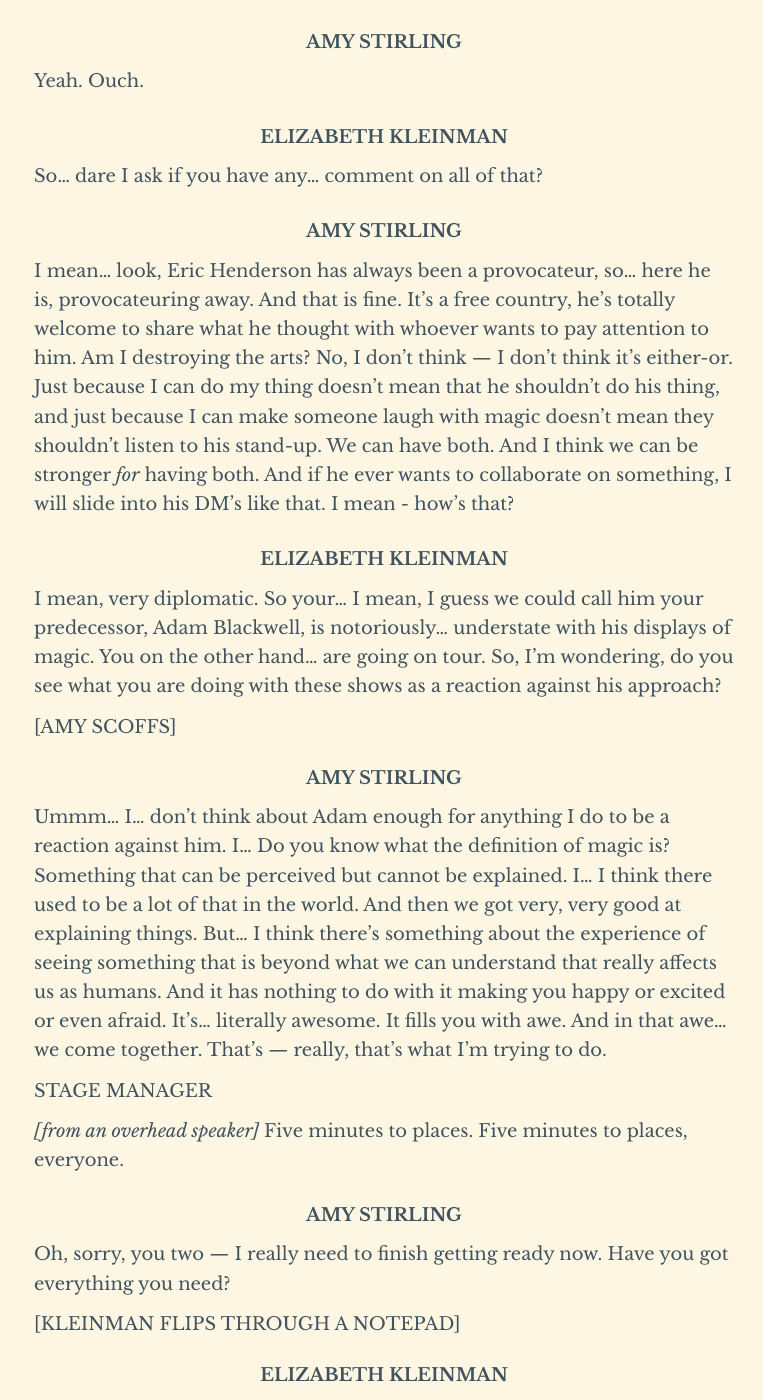
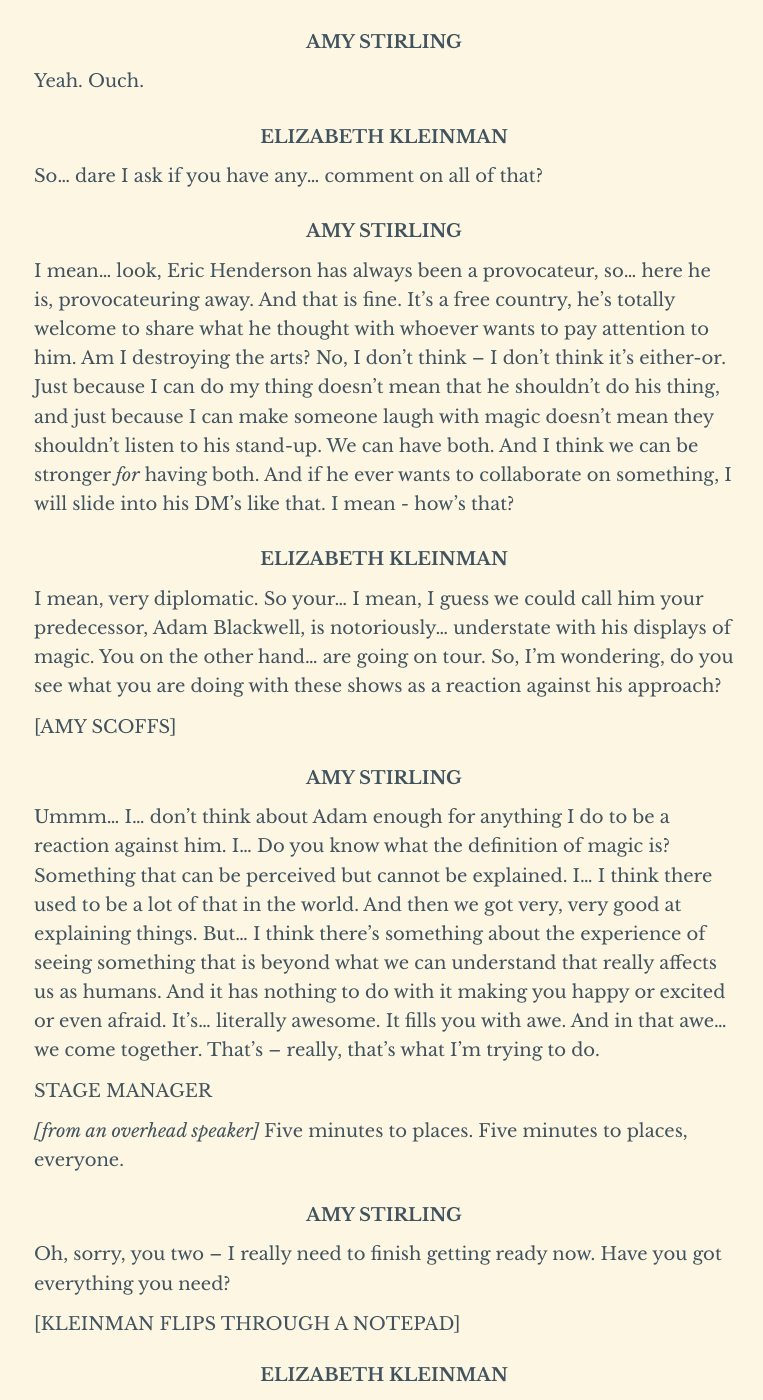
Before and after one commit to spooky-james/unofficial-the-harbingers-transcripts, a Jekyll site: the page built from _posts/2025-10-15-002.md, in a window 1280 px wide and 1400 px high, scrolled down 13282 px. Shown: the whole window, without its empty margins (256-1019 px from the left). Built offline with Jekyll 4.4.1, drawn with Linux system fonts in a browser that asks for light colours; some of the changed text lies outside the part shown.

Commit message:
Update 2025-10-15-002.md

```diff
--- a/_posts/2025-10-15-002.md
+++ b/_posts/2025-10-15-002.md
@@ -40,7 +40,7 @@ New York City. March 2027. One year, two months, and twenty-two days since the f
 
 _[amplified through speakers]_ Hi, everyone. I am the Silver Witch. Which... he just said that but... you’re going to want to remember it, so I’m saying it again. Silver Witch.
 
-Umm, so, I — I know that this is supposed to be an evening for song and poetry and, uh, spoken word, but... I have something a little different. And... god, I remember taking the train into the city when I was fifteen and sneaking into this club. I saw a nineteen year old Emily Morrison playing “Gemini” right here solo, just her and an acoustic guitar, and that’s one of those things that changed my life forever. This is a really sacred place for me and... I couldn’t fathom starting things anywhere but here. So if you’ll indulge me... I was wondering if I could do a magic trick for you all. Is that okay?
+Umm, so, I – I know that this is supposed to be an evening for song and poetry and, uh, spoken word, but... I have something a little different. And... god, I remember taking the train into the city when I was fifteen and sneaking into this club. I saw a nineteen year old Emily Morrison playing “Gemini” right here solo, just her and an acoustic guitar, and that’s one of those things that changed my life forever. This is a really sacred place for me and... I couldn’t fathom starting things anywhere but here. So if you’ll indulge me... I was wondering if I could do a magic trick for you all. Is that okay?
 
 #### SOME GUY FROM THE AUDIENCE
 
@@ -48,7 +48,7 @@ Go for it, man!
 
 #### AMY STIRLING
 
-Thank you, sir, those were the... words of encouragement that I was hoping for. Umm. First off, my friends, allow me to assure you that I would never sully the stage here at the South River Tavern by doing something as cheap as a trick. No sirs, no ma’ams, and no your honors. Everything you’re about to see is absolutely real, that is a guarantee. Which is why I’ve rolled up my shirt sleeves — you can now see that I have nothing up them with which to fool you.
+Thank you, sir, those were the... words of encouragement that I was hoping for. Umm. First off, my friends, allow me to assure you that I would never sully the stage here at the South River Tavern by doing something as cheap as a trick. No sirs, no ma’ams, and no your honors. Everything you’re about to see is absolutely real, that is a guarantee. Which is why I’ve rolled up my shirt sleeves – you can now see that I have nothing up them with which to fool you.
 
 ##### [CARDS SHUFFLING]
 
@@ -66,7 +66,7 @@ Oh, how quickly the tide turns! Sir, I thought what we had was special.
 
 #### AMY STIRLING
 
-But your wish is my command — I will get on with it. But I need a volunteer from the audience. Is anyone feeling brave tonight?
+But your wish is my command – I will get on with it. But I need a volunteer from the audience. Is anyone feeling brave tonight?
 
 ##### [A CHAIR SQUEAKS]
 
@@ -90,7 +90,7 @@ Ma’am, look at me, please. Your card is the two of hearts. Yes, it is, it is.
 
 ##### [SOME APPLAUSE FROM THE AUDIENCE]
 
-Thank you, everyone. You’re very kind. But I’m wondering if you caught what really happened there. Because... the magic was not in the cards. No, no, not really. Anyone? You know, it might make it a little more obvious if I just get rid of this — one sec...
+Thank you, everyone. You’re very kind. But I’m wondering if you caught what really happened there. Because... the magic was not in the cards. No, no, not really. Anyone? You know, it might make it a little more obvious if I just get rid of this – one sec...
 
 ##### [A SQUEAL OF FEEDBACK FROM THE MICROPHONE AND IT DROPS TO THE GROUND, HER VOICE IS NO LONGER AMPLIFIED BUT THE DOUBLING EFFECT IS STILL THERE]
 
@@ -132,7 +132,7 @@ Like what?
 
 #### AMY STIRLING
 
-Like I got drunk and went for a joyride. I didn’t go to a bar. I went to the South River Tavern. Lenny Bruce, Richard Pryor, and Bill Hicks all performed stand-up there. Eduardo Gallego played his first American show and got arrested there. Joan Baez, Carl G. Lansing, Dar Williams, Karinna Bruhl, Emily Morrison—
+Like I got drunk and went for a joyride. I didn’t go to a bar. I went to the South River Tavern. Lenny Bruce, Richard Pryor, and Bill Hicks all performed stand-up there. Eduardo Gallego played his first American show and got arrested there. Joan Baez, Carl G. Lansing, Dar Williams, Karinna Bruhl, Emily Morrison–
 
 #### CLAUDIA SKINNER
 
@@ -182,7 +182,7 @@ So that you could make a difference with it?
 
 #### AMY STIRLING
 
-No, not — hear where I’m putting the emphasis. So I could make a difference with it. Because, point number three: different people, different powers. Adam got Shral Ta Keren. The Ring of Movement. I got Shral Ta Siran. He does physical, I am hearts and minds.
+No, not – hear where I’m putting the emphasis. So I could make a difference with it. Because, point number three: different people, different powers. Adam got Shral Ta Keren. The Ring of Movement. I got Shral Ta Siran. He does physical, I am hearts and minds.
 
 #### CLAUDIA SKINNER
 
@@ -196,11 +196,11 @@ No, but come on, have you seen me? I’m cute as a button, who could ever be afr
 
 #### CLAUDIA SKINNER
 
-Let’s talk about your abilities for a moment. Physicists have described what you can do as a form of anomalous perceptual cognition. The earliest reports described you as being at the center of a kind of nervous network but they didn’t—
+Let’s talk about your abilities for a moment. Physicists have described what you can do as a form of anomalous perceptual cognition. The earliest reports described you as being at the center of a kind of nervous network but they didn’t–
 
 #### CLAUDIA SKINNER & AMY STIRLING
 
-—say enough about how clever what you were doing was, or how good your dresses looked while you were doing it.
+–say enough about how clever what you were doing was, or how good your dresses looked while you were doing it.
 
 ##### [A PAUSE]
 
@@ -246,7 +246,7 @@ Okay... You can put thoughts into my head. But could you do something more compl
 
 #### AMY STIRLING
 
-Oh, I don’t need magic to make you angry. Just give like... five minutes and two more bad jokes. Yes, I could make you angry by sharing a thought. I could make you sad. I could make you laugh or cry or want to scream. Emotions are one of the easiest things to manipulate in a brain’s bio-chemistry. That’s most of what my shows are — just emotional manipulation.
+Oh, I don’t need magic to make you angry. Just give like... five minutes and two more bad jokes. Yes, I could make you angry by sharing a thought. I could make you sad. I could make you laugh or cry or want to scream. Emotions are one of the easiest things to manipulate in a brain’s bio-chemistry. That’s most of what my shows are – just emotional manipulation.
 
 #### CLAUDIA SKINNER
 
@@ -262,7 +262,7 @@ Oh, it’s a perfectly good answer. It’s so good, in fact, that I’ve seen it
 
 #### AMY STIRLING
 
-What, did you just— ?
+What, did you just– ?
 
 #### CLAUDIA SKINNER
 
@@ -284,11 +284,11 @@ No. The story is just the delivery mechanism. It’s just the thing that gets us
 
 #### CLAUDIA SKINNER
 
-Synch— ? Sorry, you’ve lost me...
+Synch– ? Sorry, you’ve lost me...
 
 #### AMY STIRLING
 
-Think about it. That feeling of experiencing something with other people. Every movie we’ve ever made, every play, every concert — each one’s been an attempt at getting a thousand different people who have had a thousand different days to feel the exact same thing at the exact same time. Because there is something really potent and really intoxicating and really meaningful about feeling something as... a collective. About those moments that made us feel... less alone. Thousands of years, people have been breaking their backs trying to get close to that feeling. I can do it by muttering three words under my breath and I can do it perfectly for everyone every single time. Why did I make my debut on a stage? Because I realized I had the greatest show on Earth.
+Think about it. That feeling of experiencing something with other people. Every movie we’ve ever made, every play, every concert – each one’s been an attempt at getting a thousand different people who have had a thousand different days to feel the exact same thing at the exact same time. Because there is something really potent and really intoxicating and really meaningful about feeling something as... a collective. About those moments that made us feel... less alone. Thousands of years, people have been breaking their backs trying to get close to that feeling. I can do it by muttering three words under my breath and I can do it perfectly for everyone every single time. Why did I make my debut on a stage? Because I realized I had the greatest show on Earth.
 
 #### CLAUDIA SKINNER
 
@@ -354,7 +354,7 @@ Thank you, that really means a lot to me...  So, there’s been some... confusio
 
 #### AMY STIRLING
 
-I know! And I just — oh!  Could you promise me that you’ll print that I do not sing? Like, no singing at all? It would be really helpful, actually.
+I know! And I just – oh!  Could you promise me that you’ll print that I do not sing? Like, no singing at all? It would be really helpful, actually.
 
 #### ELIZABETH KLEINMAN
 
@@ -368,7 +368,7 @@ Well... I get on stage. And I introduce myself. And... I cast a spell, a spell t
 
 #### ELIZABETH KLEINMAN
 
-So, I have to ask... you are not without your critics. For example, comedian Eric Henderson—
+So, I have to ask... you are not without your critics. For example, comedian Eric Henderson–
 
 #### AMY STIRLING
 
@@ -396,7 +396,7 @@ So... dare I ask if you have any... comment on all of that?
 
 #### AMY STIRLING
 
-I mean... look, Eric Henderson has always been a provocateur, so... here he is, provocateuring away. And that is fine. It’s a free country, he’s totally welcome to share what he thought with whoever wants to pay attention to him. Am I destroying the arts? No, I don’t think — I don’t think it’s either-or. Just because I can do my thing doesn’t mean that he shouldn’t do his thing, and just because I can make someone laugh with magic doesn’t mean they shouldn’t listen to his stand-up. We can have both. And I think we can be stronger _for_ having both. And if he ever wants to collaborate on something, I will slide into his DM’s like that. I mean - how’s that?
+I mean... look, Eric Henderson has always been a provocateur, so... here he is, provocateuring away. And that is fine. It’s a free country, he’s totally welcome to share what he thought with whoever wants to pay attention to him. Am I destroying the arts? No, I don’t think – I don’t think it’s either-or. Just because I can do my thing doesn’t mean that he shouldn’t do his thing, and just because I can make someone laugh with magic doesn’t mean they shouldn’t listen to his stand-up. We can have both. And I think we can be stronger _for_ having both. And if he ever wants to collaborate on something, I will slide into his DM’s like that. I mean - how’s that?
 
 #### ELIZABETH KLEINMAN
 
@@ -406,7 +406,7 @@ I mean, very diplomatic. So your... I mean, I guess we could call him your prede
 
 #### AMY STIRLING
 
-Ummm... I... don’t think about Adam enough for anything I do to be a reaction against him. I... Do you know what the definition of magic is? Something that can be perceived but cannot be explained. I... I think there used to be a lot of that in the world. And then we got very, very good at explaining things. But... I think there’s something about the experience of seeing something that is beyond what we can understand that really affects us as humans. And it has nothing to do with it making you happy or excited or even afraid. It’s... literally awesome. It fills you with awe. And in that awe... we come together. That’s — really, that’s what I’m trying to do.
+Ummm... I... don’t think about Adam enough for anything I do to be a reaction against him. I... Do you know what the definition of magic is? Something that can be perceived but cannot be explained. I... I think there used to be a lot of that in the world. And then we got very, very good at explaining things. But... I think there’s something about the experience of seeing something that is beyond what we can understand that really affects us as humans. And it has nothing to do with it making you happy or excited or even afraid. It’s... literally awesome. It fills you with awe. And in that awe... we come together. That’s – really, that’s what I’m trying to do.
 
 ##### STAGE MANAGER
 
@@ -414,7 +414,7 @@ _[from an overhead speaker]_ Five minutes to places. Five minutes to places, eve
 
 #### AMY STIRLING
 
-Oh, sorry, you two — I really need to finish getting ready now. Have you got everything you need?
+Oh, sorry, you two – I really need to finish getting ready now. Have you got everything you need?
 
 ##### [KLEINMAN FLIPS THROUGH A NOTEPAD]
 
@@ -458,7 +458,7 @@ I’m surprised you haven’t asked Adam about that. He’d be thrilled to tell
 
 #### CLAUDIA SKINNER
 
-You started at the Riverside Tavern — twenty-two people in attendance. Three months later, you had your eight-night residence at Wyndham Hall — that’s a fifteen hundred person capacity. Last spring, you headlined a show at the Estadio Monumental in Buenos Aires. Eighty-five thousand people. Just how many minds can you be putting thoughts into at once?
+You started at the Riverside Tavern – twenty-two people in attendance. Three months later, you had your eight-night residence at Wyndham Hall – that’s a fifteen hundred person capacity. Last spring, you headlined a show at the Estadio Monumental in Buenos Aires. Eighty-five thousand people. Just how many minds can you be putting thoughts into at once?
 
 #### AMY STIRLING
 
@@ -490,7 +490,7 @@ No. I do not.
 
 #### CLAUDIA SKINNER
 
-You control what they feel, you control what they think—
+You control what they feel, you control what they think–
 
 #### AMY STIRLING
 
@@ -526,7 +526,7 @@ That is precisely what I am asking, yes.
 
 #### AMY STIRLING
 
-You know, I bet that you wear that suit — or one just like it — every day that you come into work. Who put that thought into your head? Hmm? What about the one that says you should smoke a cigar after you win a big case? Or the one that says that men will take you more seriously if you drink a whiskey instead of a martini? I will bet you an hour’s worth of your pay that you find a reason to hang out when a pretty, tall man with blue eyes is talking and that you speed up if you cross paths with someone on the street when you’re alone late at night. And tell me, why do you feel weird about having a piece of cake as your breakfast but okay about a muffin? Why do you look down your nose at people who lost their savings on bitcoin? Why do you put up little lights in your apartment just because it’s December, or send people cardboard hearts just because it’s February, or carve a stupid face into a stupid pumpkin just because it’s October?!
+You know, I bet that you wear that suit – or one just like it – every day that you come into work. Who put that thought into your head? Hmm? What about the one that says you should smoke a cigar after you win a big case? Or the one that says that men will take you more seriously if you drink a whiskey instead of a martini? I will bet you an hour’s worth of your pay that you find a reason to hang out when a pretty, tall man with blue eyes is talking and that you speed up if you cross paths with someone on the street when you’re alone late at night. And tell me, why do you feel weird about having a piece of cake as your breakfast but okay about a muffin? Why do you look down your nose at people who lost their savings on bitcoin? Why do you put up little lights in your apartment just because it’s December, or send people cardboard hearts just because it’s February, or carve a stupid face into a stupid pumpkin just because it’s October?!
 
 #### CLAUDIA SKINNER
 
@@ -632,7 +632,7 @@ Oh, fuck off, professor. I know what I’m doing.
 
 #### ADAM BLACKWELL
 
-You don’t, though! You really don’t, Amy. You’re doing a thing that nobody has done in thousands of years, if anybody ever did it before. I — We don’t know if it has lasting effects, or long-term harm, or—
+You don’t, though! You really don’t, Amy. You’re doing a thing that nobody has done in thousands of years, if anybody ever did it before. I – We don’t know if it has lasting effects, or long-term harm, or–
 
 #### AMY STIRLING
 
@@ -640,7 +640,7 @@ Everyone has been fine, Adam. In fact, everyone has loved it. But I’ll take yo
 
 #### ADAM BLACKWELL
 
- Where the — ! Where the fuck did you even get a Harbinger ring anyway?
+ Where the – ! Where the fuck did you even get a Harbinger ring anyway?
 
 #### AMY STIRLING
 
@@ -648,7 +648,7 @@ It came in my cereal box. Where do you think, Adam?
 
 #### ADAM BLACKWELL
 
-I just find it so ironic — the woman who yelled at me for focusing on understanding my magic instead of using it to change the world gets magic powers of her own and just uses it to put on a little show!
+I just find it so ironic – the woman who yelled at me for focusing on understanding my magic instead of using it to change the world gets magic powers of her own and just uses it to put on a little show!
 
 #### AMY STIRLING
 
@@ -717,7 +717,7 @@ Yeah, that happens sometimes, we’re working on it. Adam, what the hell?
 
 #### ADAM BLACKWELL
 
-I... I wasn’t quite sure what to make of it, but I think that—
+I... I wasn’t quite sure what to make of it, but I think that–
 
 #### AMY STIRLING
 
@@ -725,7 +725,7 @@ Teleport this. This lock of my hair. Teleport it... anywhere. Two feet in that d
 
 #### ADAM BLACKWELL
 
- Amy, that’s—
+ Amy, that’s–
 
 #### AMY STIRLING
 
@@ -733,7 +733,7 @@ Just so we know.
 
 #### ADAM BLACKWELL
 
-No, Amy— that’s still connected to you, there’s too much—
+No, Amy– that’s still connected to you, there’s too much–
 
 #### AMY STIRLING
 
@@ -813,7 +813,7 @@ You can’t change his mind...
 
 #### CLAUDIA SKINNER
 
-Except... you do that a lot, don’t you? I spent a lot of time talking with Dr. Blackwell today, and a lot of that time was spent hearing him talk — well, complain really - about how you don’t think he’s done enough since his grand unveiling to help the world.
+Except... you do that a lot, don’t you? I spent a lot of time talking with Dr. Blackwell today, and a lot of that time was spent hearing him talk – well, complain really - about how you don’t think he’s done enough since his grand unveiling to help the world.
 
 #### AMY STIRLING
 
@@ -833,19 +833,19 @@ Well... let me be blunt: why haven’t you just... shared a thought with the pre
 
 #### AMY STIRLING
 
-I mean, that’s—
+I mean, that’s–
 
 #### CLAUDIA SKINNER
 
-Or the supreme court, or the Senate, or the U.N., or—
+Or the supreme court, or the Senate, or the U.N., or–
 
 #### AMY STIRLING
 
-Because I don’t do that! I don’t — it’s one thing to make you say some words. That’s a party trick. It’s another thing to make someone say or do something that’s against their nature.
+Because I don’t do that! I don’t – it’s one thing to make you say some words. That’s a party trick. It’s another thing to make someone say or do something that’s against their nature.
 
 #### CLAUDIA SKINNER
 
-Even if— ?
+Even if– ?
 
 #### AMY STIRLING
 
@@ -853,15 +853,15 @@ Even if. Even if their nature is monstrous. Even if what they’re doing is mons
 
 #### CLAUDIA SKINNER
 
-But—
+But–
 
 #### AMY STIRLING
 
-And even if I did — okay, okay, think it through for a second. I find the vilest, most bible-thump-y, gay-bashingest, anti-environmental protections-ist, most fire-breathing Republican in the House and make him vote for a bill that defends the rights of the poor, the needy, the disenfranchised, and the… the Bambi! What happens when I let go? You think he’s not gonna realize that something came over him?
+And even if I did – okay, okay, think it through for a second. I find the vilest, most bible-thump-y, gay-bashingest, anti-environmental protections-ist, most fire-breathing Republican in the House and make him vote for a bill that defends the rights of the poor, the needy, the disenfranchised, and the… the Bambi! What happens when I let go? You think he’s not gonna realize that something came over him?
 
 #### CLAUDIA SKINNER
 
-What evidence would he have? Surely it would be up to him to prove the link between you being present and—
+What evidence would he have? Surely it would be up to him to prove the link between you being present and–
 
 #### AMY STIRLING
 
```
